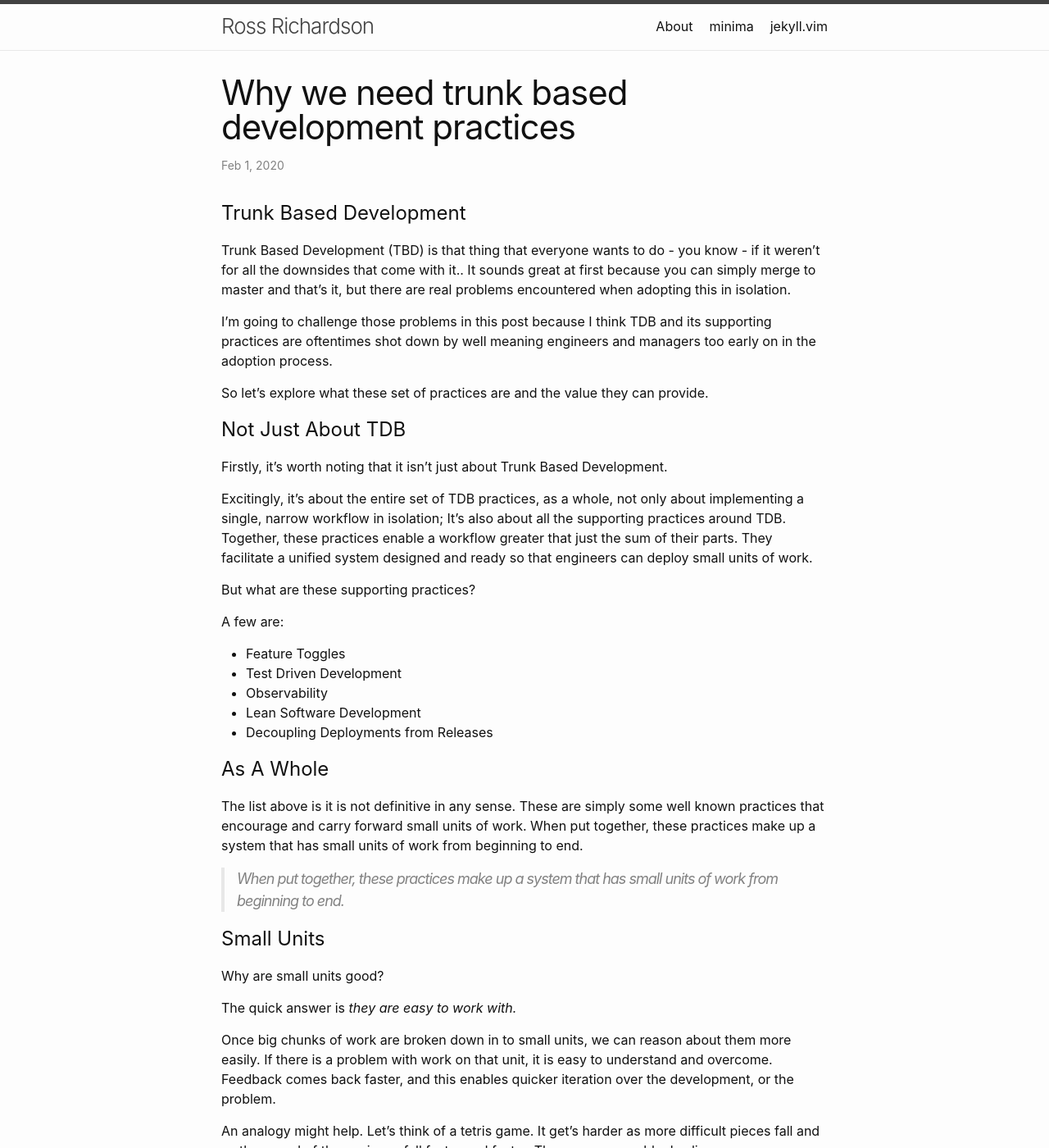
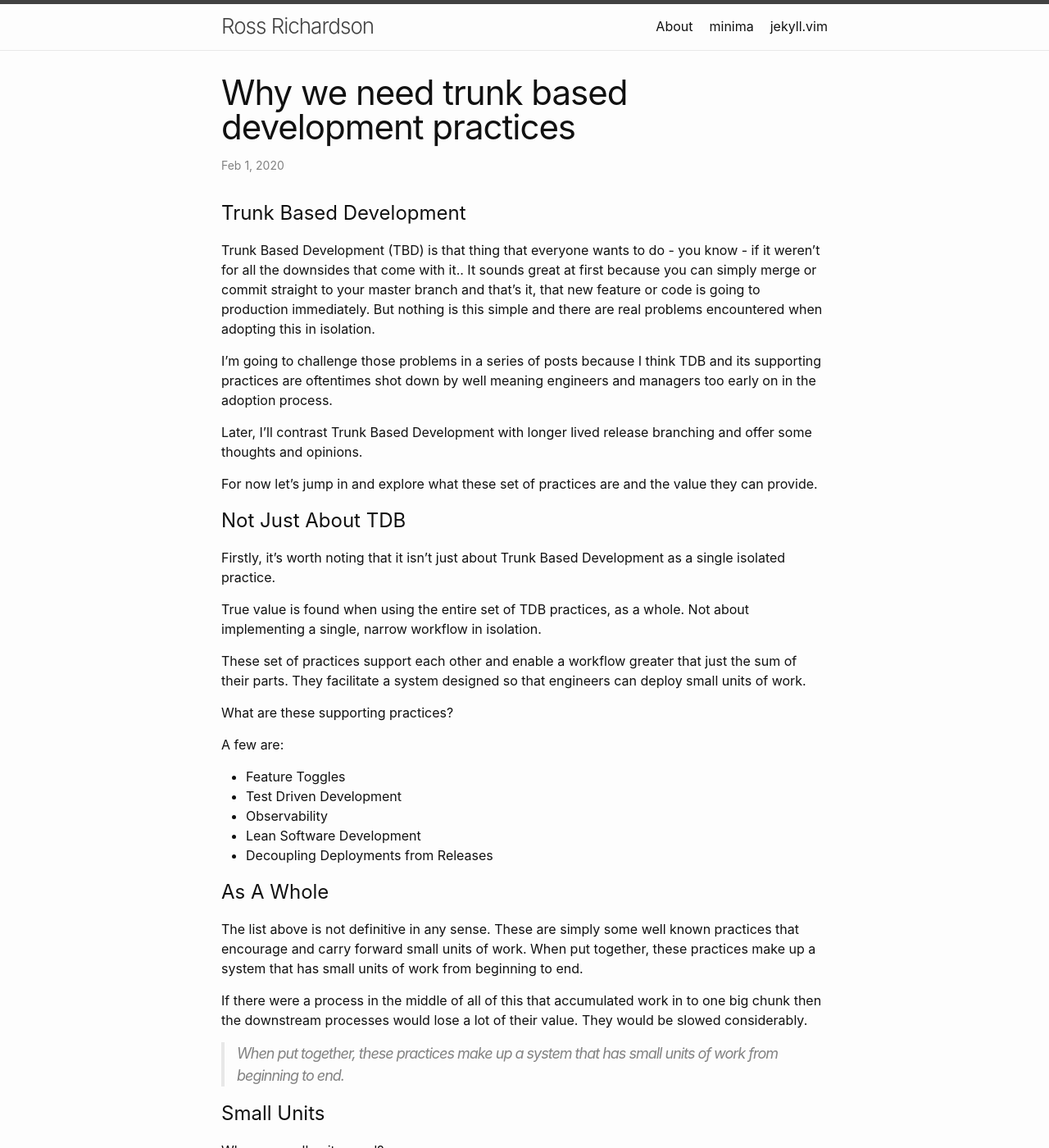
Before and after one commit to RossRichardson/rossrichardson.github.io, a Jekyll site: the page built from _posts/2020-02-02-why-we-need-trunk-based-development-practices.markdown, in a window 1280 px wide and 1400 px high. Shown: the whole window at 82% size. Built offline with Jekyll 4.4.1, drawn with Linux system fonts in a browser that asks for light colours; some of the changed text lies outside the part shown.

Commit message:
reading draft post

````diff
--- a/_posts/2020-02-02-why-we-need-trunk-based-development-practices.markdown
+++ b/_posts/2020-02-02-why-we-need-trunk-based-development-practices.markdown
@@ -8,28 +8,37 @@ date: "2020-02-02 10:41:21 +1100"
 
 Trunk Based Development (TBD) is that thing that everyone wants to do - you
 know - if it weren't for all the downsides that come with it.. It sounds great
-at first because you can simply merge to master and that's it, but there are
-real problems encountered when adopting this in isolation.
+at first because you can simply merge or commit straight to your master branch
+and that's it, that new feature or code is going to production immediately. But
+nothing is this simple and there are real problems encountered when adopting
+this in isolation.
 
-I'm going to challenge those problems in this post because I think TDB and its
-supporting practices are oftentimes shot down by well meaning engineers and
-managers too early on in the adoption process.
+I'm going to challenge those problems in a series of posts because I think TDB
+and its supporting practices are oftentimes shot down by well meaning engineers
+and managers too early on in the adoption process.
 
-So let's explore what these set of practices are and the value they can provide.
+Later, I'll contrast Trunk Based Development with longer lived release branching
+and offer some thoughts and opinions.
+
+For now let's jump in and explore what these set of practices are and the value
+they can provide.
 
 # Not Just About TDB
 
-Firstly, it's worth noting that it isn't just about Trunk Based Development.
+Firstly, it's worth noting that it isn't just about Trunk Based Development as a
+single isolated practice.
 
-Excitingly, it's about the entire set of TDB practices, as a whole, not only
-about implementing a single, narrow workflow in isolation; It's also about all
-the supporting practices around TDB. Together, these practices enable a workflow
-greater that just the sum of their parts. They facilitate a unified system
-designed and ready so that engineers can deploy small units of work.
+True value is found when using the entire set of TDB practices, as a whole. Not
+about implementing a single, narrow workflow in isolation.
 
-But what are these supporting practices?
+These set of practices support each other and enable a workflow greater that
+just the sum of their parts. They facilitate a system designed so that engineers
+can deploy small units of work.
+
+What are these supporting practices?
 
 A few are:
+
 - Feature Toggles
 - Test Driven Development
 - Observability
@@ -38,19 +47,23 @@ A few are:
 
 # As A Whole
 
-The list above is it is not definitive in any sense. These are simply some well
-known practices that encourage and carry forward small units of work. When put
+The list above is not definitive in any sense. These are simply some well known
+practices that encourage and carry forward small units of work. When put
 together, these practices make up a system that has small units of work from
 beginning to end.
 
+If there were a process in the middle of all of this that accumulated work in to
+one big chunk then the downstream processes would lose a lot of their value.
+They would be slowed considerably.
+
 > When put together, these practices make up a system that has small units of
-work from beginning to end.
+> work from beginning to end.
 
 # Small Units
 
 Why are small units good?
 
-The quick answer is *they are easy to work with.*
+The short answer is _they are easy to work with._
 
 Once big chunks of work are broken down in to small units, we can reason about
 them more easily. If there is a problem with work on that unit, it is easy to
@@ -63,98 +76,15 @@ There are square blocks, lines, corners, s-shapes.. but what if we could simply
 break down these pieces in to their single unit square blocks?
 Tetris would be a simpler game indeed. The system is geared toward deployment.
 
-# Feature Toggles
+![tetris]({{ site.url }}/assets/posts/1_tetris.jpeg)
 
-This practice is much bigger than I initially thought. It's also a very
-different way of programming for some people. Small changes are usually straight
-forward but larger refactoring efforts can be tricky at first, until some of the
-enabling practices are learnt.
+We can identify some overhead here. We still need to break up these big units of
+work in to smaller units. This process is valueable in itself and we realise
+this value to its potential when we start to decompose larger units in to
+smaller ones as early as possible. We can then plan and understand how and when
+we are going to deal with the smaller units with more foresight.
 
-Small changes are straight forward in that they can be simple `switch`
-statements or `if{} else{}` blocks to control flow.
+# More to come
 
-```
-if config.feature_new_image_processor {
-	// new processor code
-} else {
-	// original processor code
-}
-```
-
-Larger refactors may involve more substantial work but we can extend the same
-pattern. For instance, refactoring a class or series of classes may involve
-creating a new class altogether, or a new package, but using these new or old
-classes are still controlled through something like an if/else block.
-
-1. Create new DatabaseManager class to replace the old too-long-to-name class.
-2. Find the entry point(s) and surround with a control for the feature toggle.
-
-```
-if config.feature_big_database_layer_refactor {
-	// fancy new db layer
-	db = new DatabaseManager()
-} else {
-	// all the old stuff
-	db = new FactoryInternalDatabaseInternalLayerForLolCats()
-}
-
-db.connect()
-```
-
-Tip 1:
-Use an interface to provide a behavioural abstraction layer. This will ensure
-that the new class provides all expected behaviours that the program has come to
-rely upon.
-
-Tip 2.
-An interface is just a beginning. The new class may need to expose some
-behaviours and have no need for others. i.e. the new DatabaseManager class
-doesn't need to connect() because it does a special light-weight connection call
-for each query. It that case, the new class still has a connect() method but
-perhaps it is empty.
-
-Tip 3:
-Instrument this. Logs, metrics, events.. The feedback loop is important.
-When a feature toggle is active or inactive, used or not used, it should be
-recorded and query-able. Other metrics can be added too. It's useful, when
-putting in a new feature, to understand how much time it takes too. Don't stop
-there, think about what else is important or might be important if it breaks.
-
-
-## removing toggles
-
-Feature toggles are temporary, they live just as long as they need to until the
-new feature proves it is better, or worse. Then it is removed. Feature toggles
-should not outlive their usefulness!
-
-Once feature toggles outlive their usefullness they become technical debt.
-Perhaps a little nicer because they are actually quarantined within logical
-blocks. Hmmm. That's nice to think technical debt can be somewhat quarantined.
-Really, the whole principle of feature toggling is about quarantining areas of
-code off from one another.
-
-## the framework
-
-How many feature toggles can be expected within a code base? And how is it all
-managed? How far can this idea be taken?
-
-Certainly, it can become a framework of sorts.
-
-## observability
-
-# Test Driven Development
-
-Comprehensive test suites
-
-
-
-# Removing Hurdles, Blockers and Rings Of Fire
-
-We can think of this as much about enabling developers adding value as removing the blockers.
-
-
-# Problems
-
-- Product Owners usually sign off on a feature, bug fix or change going in to the system. One thing I've seen is the development team being held up from deploying/releasing (same thing) in to their staging environment because the PO doesn't want the risk of more than 1 change going in at once.
-- Deployments have to be stopped, because a deploy means a new release. And for whatever reason, we are not yet ready to release something. Maybe there is a bug, it's an important time for the system or there are users, QA team or PO's doing some testing.
-- Giant merges and conflicts still happen.
+This concludes the first post of this series, more will come which look at
+practices that enable trunk based development and how we might use them.
````
Also changed, not shown: assets/posts/1_tetris.jpeg (renamed from _post_images/1_tetris.jpeg).
